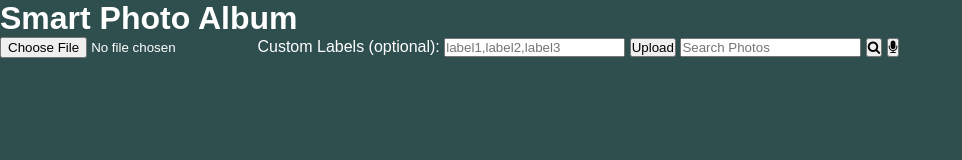
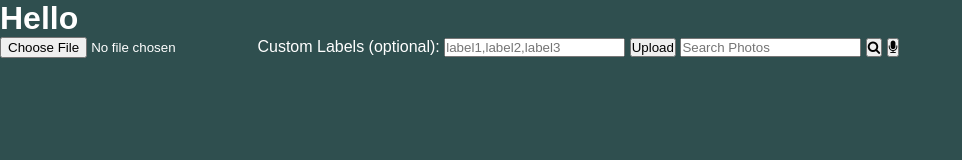
Before and after one commit to honey-grapes/hw2-photo-album-frontend, a plain HTML site: page index.html in a window 1280 px wide. Shown: the whole page, without its empty margins (0-962 px from the left). Drawn offline with Linux system fonts and the light colour scheme.

Commit message:
Update index.html

```diff
--- a/index.html
+++ b/index.html
@@ -26,7 +26,7 @@
     <body>
 		<div class="container">
 			<div class="header">
-				<h1 class="logo">Smart Photo Album</h1>
+				<h1 class="logo">Hello</h1>
 				<form class="form-inline">
 					<input type="file" id="img" name="img" title=" " accept="image/*">
 					<label for="custom-labels">Custom Labels (optional): </label>
```
